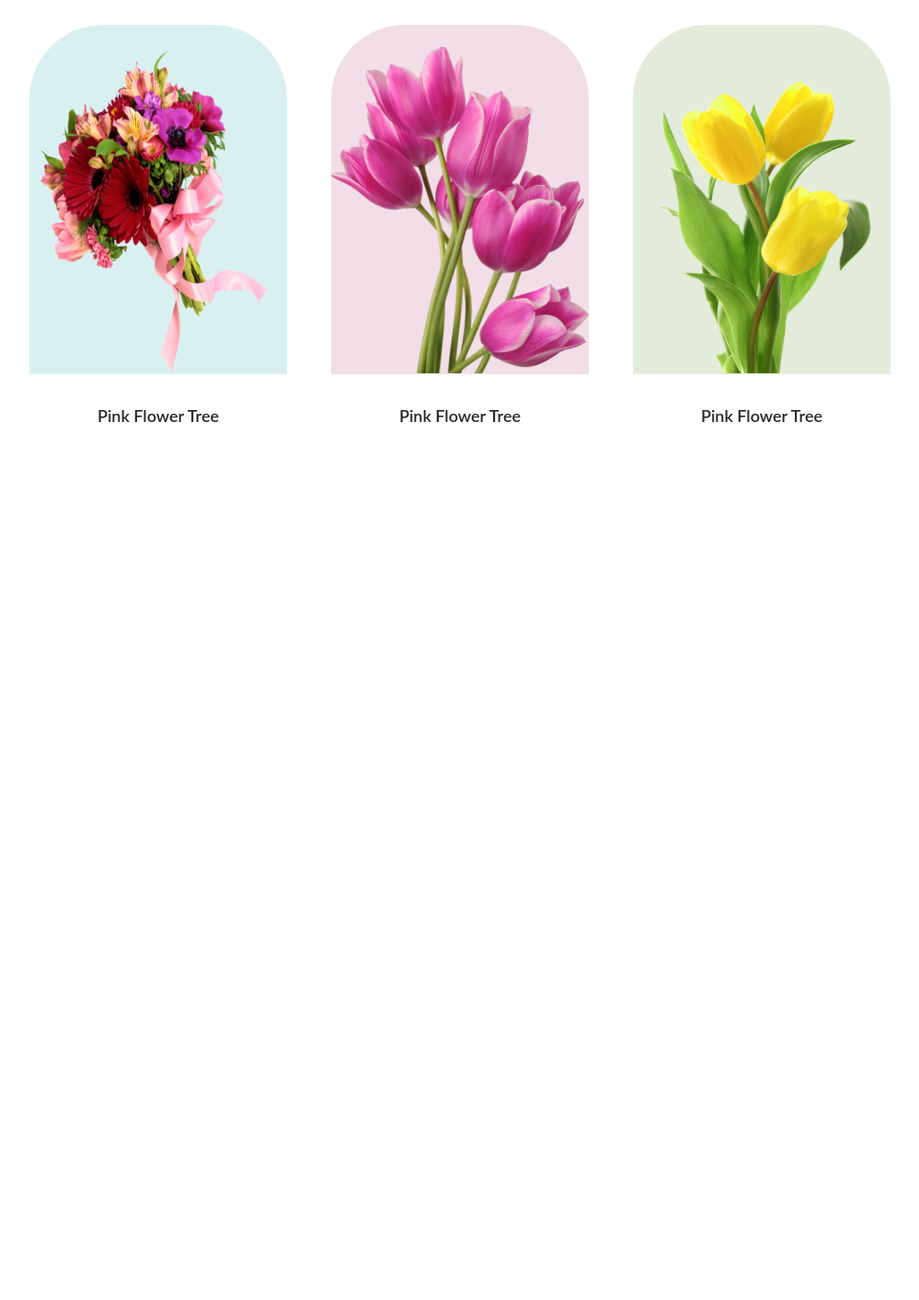
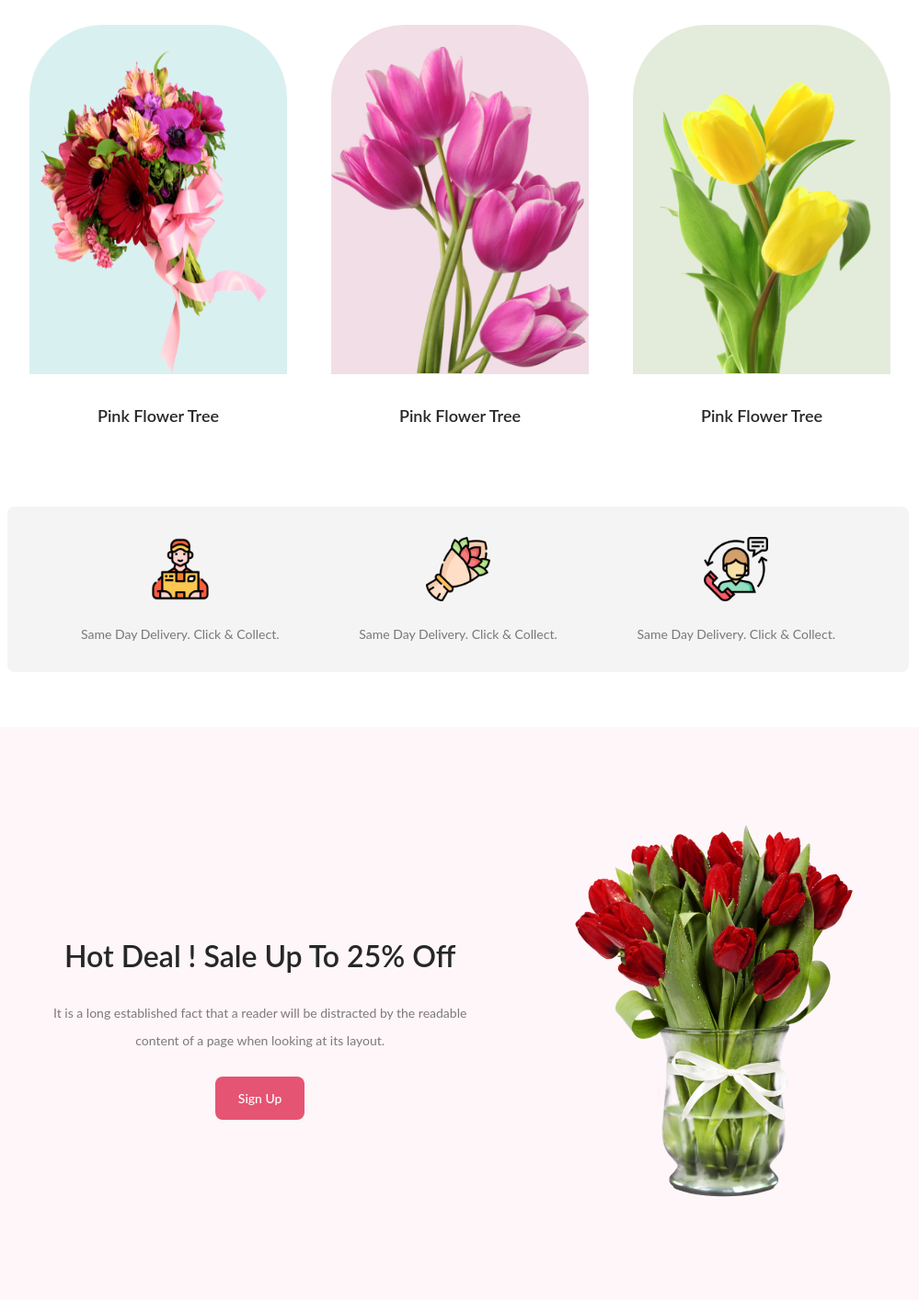
Before and after one commit to rayhanrakib28/flower-shop-assignment, a plain HTML site: page index.html in a window 1280 px wide. Shown: the part 1157-2571 px from the top of the page at 92% size, without its empty margins (142-1141 px from the left). Before the commit the page ends 1620 px from the top, so only its background shows below. Drawn offline with Linux system fonts and the light colour scheme.

Commit message:
updated service and discounts sections

```diff
--- a/css/style.css
+++ b/css/style.css
@@ -49,7 +49,7 @@ header{
 
 /* Feature Section Css */
 
-main{
+.container{
     padding: 50px 150px 0px 150px;
 }
 .feature-section{
@@ -96,4 +96,56 @@ main{
     margin-top: 32px;
 }
 
+
+
+
 /* Services Section Css */
+.service-section{
+    height: 100px;
+    border-radius: 8px;
+    background: rgba(39, 39, 39, 0.05);
+    padding: 40px 80px;
+    display: flex;
+    align-items: center;
+    justify-content: space-between;
+    margin-top: 120px;
+    margin-bottom: 60px;
+
+}
+.service{
+    text-align: center;
+}
+.service img{
+    height: 70px;
+    width: 70px;
+    margin-bottom: 24px;
+}
+.service p{
+    color: rgba(39, 39, 39, 0.60);
+    font-size: 14px;
+    font-weight: 400;
+}
+
+
+/* Hot Deals section Css */
+.discount{
+    border-radius: 8px;
+    background: rgba(229, 84, 115, 0.05);
+    margin-top: 60px;
+    display: flex;
+    align-items: center;
+    justify-content: space-between;
+    padding: 100px 200px;
+}
+.discount-items{
+    text-align: center;
+}
+.discount-items h3{
+    color: #272727;
+    font-size: 32px;
+    font-weight: 600;
+    margin-top: 32px;
+}
+.discount-items button{
+    margin-top: 24px;
+}
--- a/index.html
+++ b/index.html
@@ -20,6 +20,7 @@
 
     <main>
 
+        <div class="container">
              <!-- Feature Section Code -->
             <div class="feature-section">
                 <h3>Our Featured Flowers</h3>
@@ -42,6 +43,35 @@
                 </div>
             </div>
 
+        <!-- Services Section Code -->
+            <div class="service-section">
+                <div class="service">
+                    <img src="images/Group 57.png" alt="">
+                    <p>Same Day Delivery. Click & Collect.</p>
+                </div>
+                <div class="service">
+                    <img src="images/Group 58.png" alt="">
+                    <p>Same Day Delivery. Click & Collect.</p>
+                </div>
+                <div class="service">
+                    <img src="images/Group 59.png" alt="">
+                    <p>Same Day Delivery. Click & Collect.</p>
+                </div>
+            </div>
+        </div>
+
+
+        <!-- Hot Deals section Code -->
+        <div class="discount">
+            <div class="discount-items">
+                <h3>Hot Deal ! Sale Up To 25% <span>Off</span></h3>
+                <p class="description">It is a long established fact that a reader will be distracted by the readable<br>content of a page when looking at its layout.</p>
+                <button class="btn">Sign Up</button>
+            </div>
+            <div class="discount-image">
+                <img src="images/pngwing 8.png" alt="offer-image">
+            </div>
+        </div>
 
     </main>
 </body>
```
Lines whose indentation alone changed are shown as unchanged.
